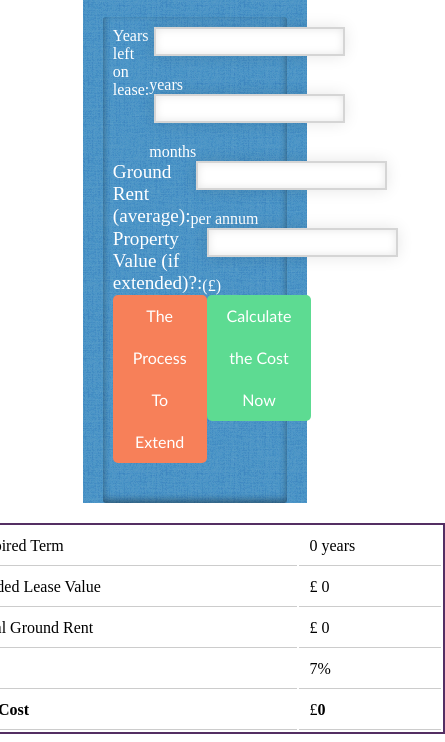
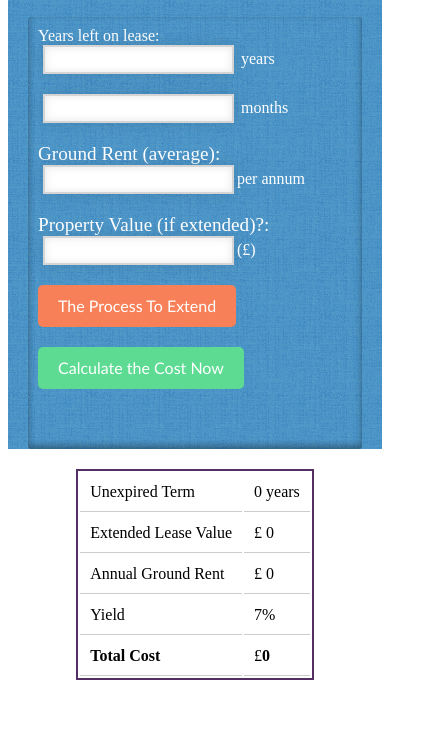
Before and after one commit to coddermoon/client-calc, a plain HTML site: page index.html in a window 390 px wide. Shown: the part 165-907 px from the top of the page, 445 px wide, since content can reach past the window. After the commit the page ends 853 px from the top, so only its background shows below. Drawn offline with Linux system fonts and the light colour scheme.

Commit message:
done responsive

```diff
--- a/index.html
+++ b/index.html
@@ -34,8 +34,8 @@
                     <div class=""><input class="height" id="Property_value" size="5" type="number">(£)</div>
                 </div>
                 <div class="form-input btn-group">
-                    <div class=""><button class="form-btn bg-orng">The Process To Extend</button></div>
-                    <div class=""><button class="form-btn bg-greentype" id="calcCost">Calculate the Cost Now</button>
+                    <div class="btn-form"><button class="form-btn bg-orng">The Process To Extend</button></div>
+                    <div class="btn-form"><button class="form-btn bg-greentype" id="calcCost">Calculate the Cost Now</button>
                     </div>
 
                 </div>
--- a/style.css
+++ b/style.css
@@ -82,3 +82,32 @@ background: #f78059;
     border-bottom: 1px solid #CCC;
     color: #000;
 }
+
+@media (max-width:1100px) {
+    #form_calculate{
+    width: 90%;
+    }
+}
+@media (max-width:760PX) {
+    #form_calculate{
+    width: 100%;
+
+
+    }
+    .form-input{
+        grid-template-columns: 1fr 1fr;
+    }
+}
+@media (max-width:530PX) {
+
+    .form-input{
+        grid-template-columns: auto;
+    }
+    .btn-form{
+        margin-bottom: 20px;
+    }
+    #result table {
+        border: 2px solid #542f63;
+        width:auto
+    }
+}
```
